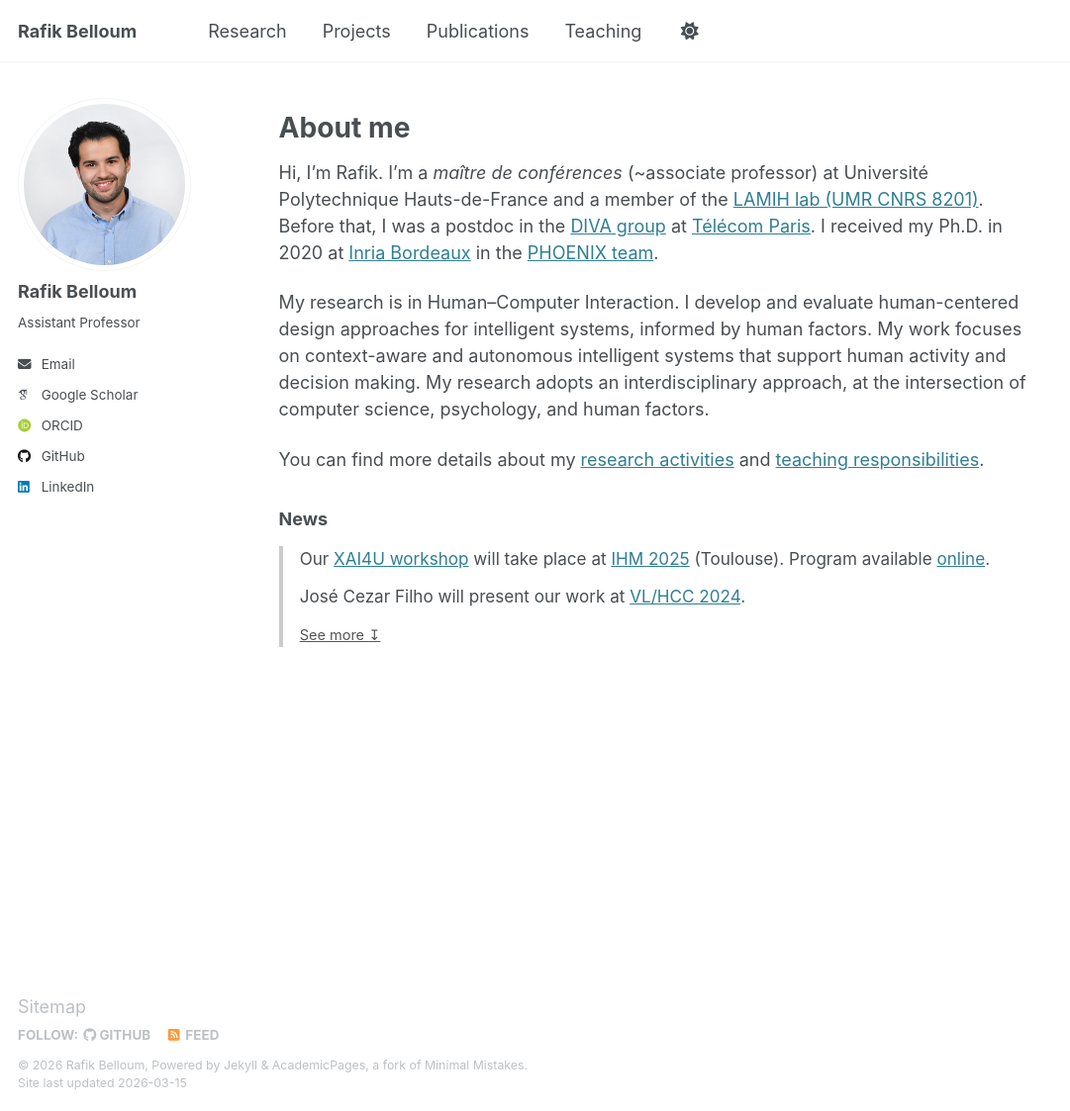
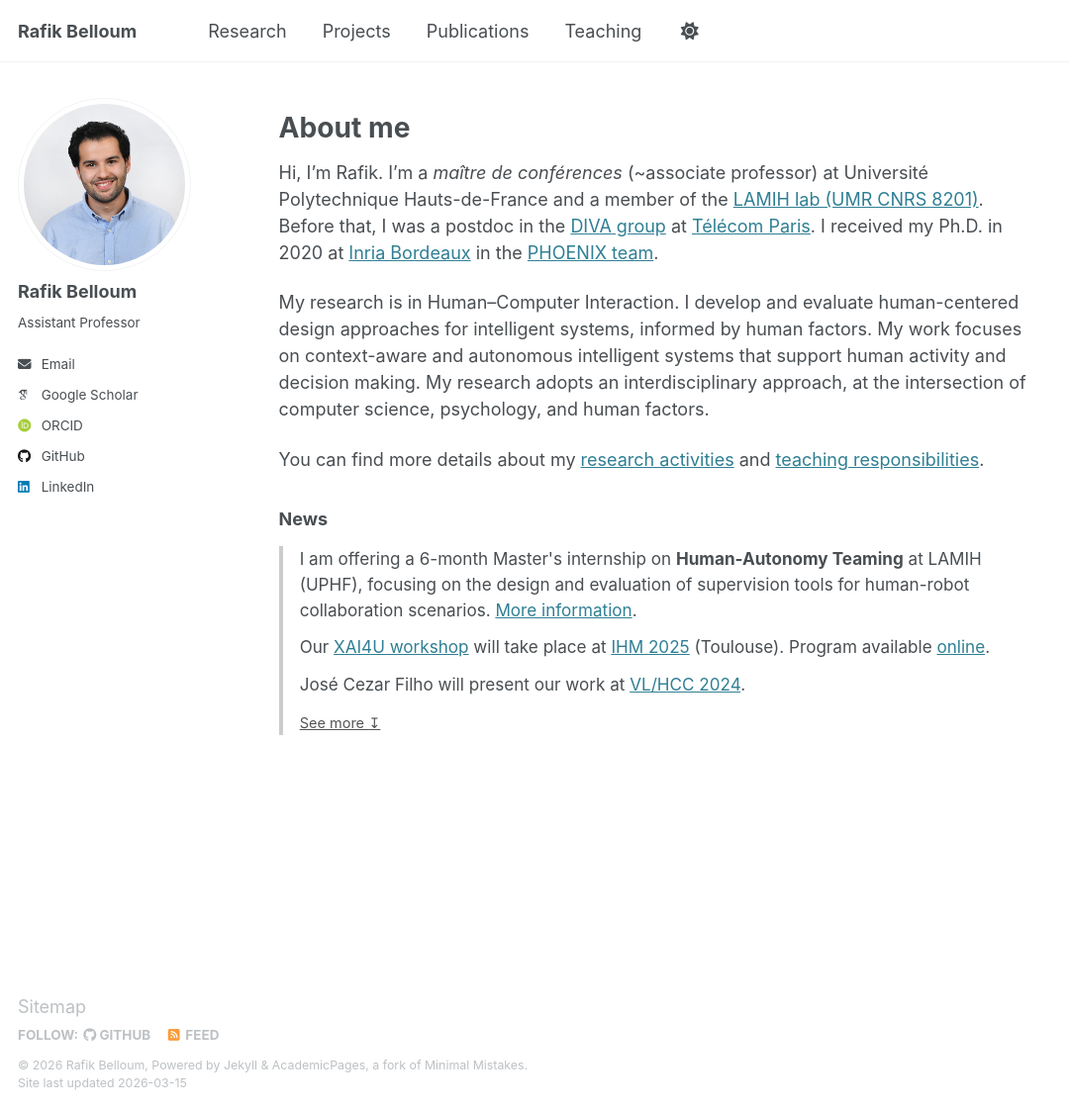
Before and after one commit to rafik-belloum/rafik-belloum.github.io, a Jekyll site: the page built from _pages/about.md, in a window 1280 px wide and 1123 px high. Shown: the whole window at 99% size, without its empty margins (0-1081 px from the left). Built offline with Jekyll 4.4.1, drawn with Linux system fonts in a browser that asks for light colours; some web fonts are replaced.

Commit message:
Update about.md

```diff
--- a/_pages/about.md
+++ b/_pages/about.md
@@ -21,7 +21,11 @@ You can find more details about my [research activities](/research/) and [teachi
 
 <div id="news-box" style="margin-top: 1em; border-left: 4px solid #ccc; padding-left: 1em; font-size: 0.95em;">
   <ul id="news-list" style="list-style: none; padding-left: 0; margin: 0;">
-    <li style="margin-bottom: 0.7em;">
+  <li style="margin-bottom: 0.7em;">
+  I am offering a 6-month Master's internship on <strong>Human-Autonomy Teaming</strong> at LAMIH (UPHF), focusing on the design and evaluation of supervision tools for human-robot collaboration scenarios.
+  <a href="LIEN_DE_L_OFFRE" target="_blank">More information</a>.
+</li>
+  <li style="margin-bottom: 0.7em;">
       Our <a href="https://sites.google.com/view/xai4u-ihm25/" target="_blank">XAI4U workshop</a> will take place at
   <a href="https://sites.google.com/view/xai4u-ihm25/accueil?authuser=0#h.qumg02b5km57" target="_blank">IHM 2025</a> (Toulouse). Program available <a href="https://sites.google.com/view/xai4u-ihm25/#h.qumg02b5km57" target="_blank">online</a>.
     </li>
```
